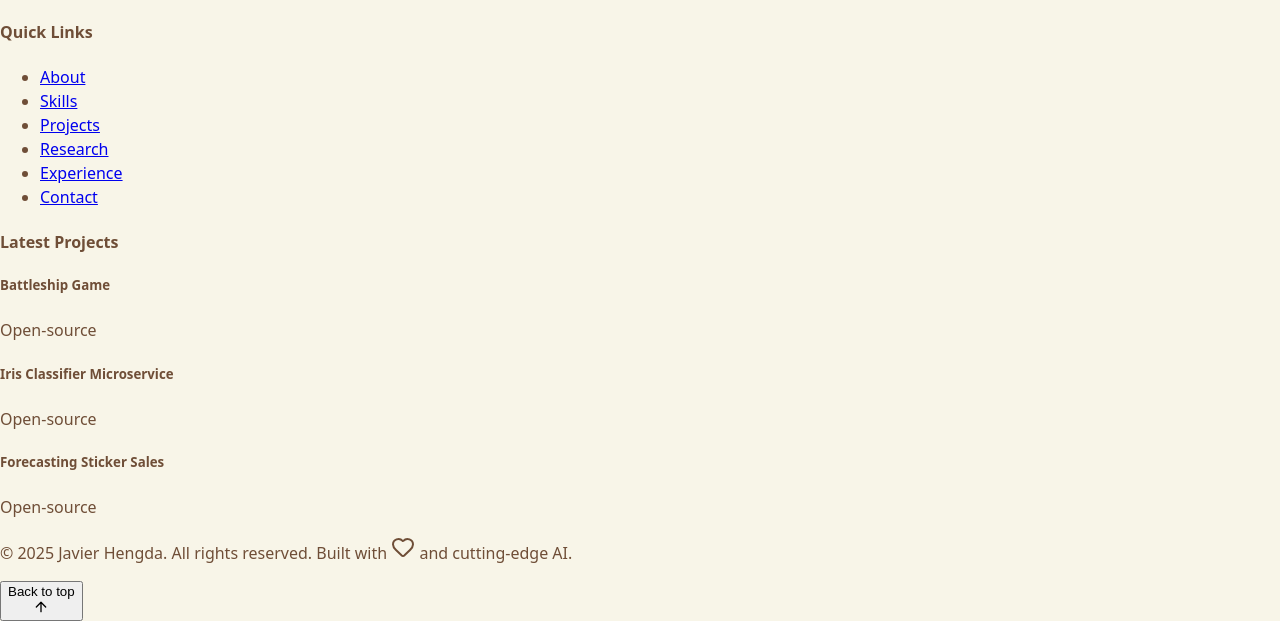
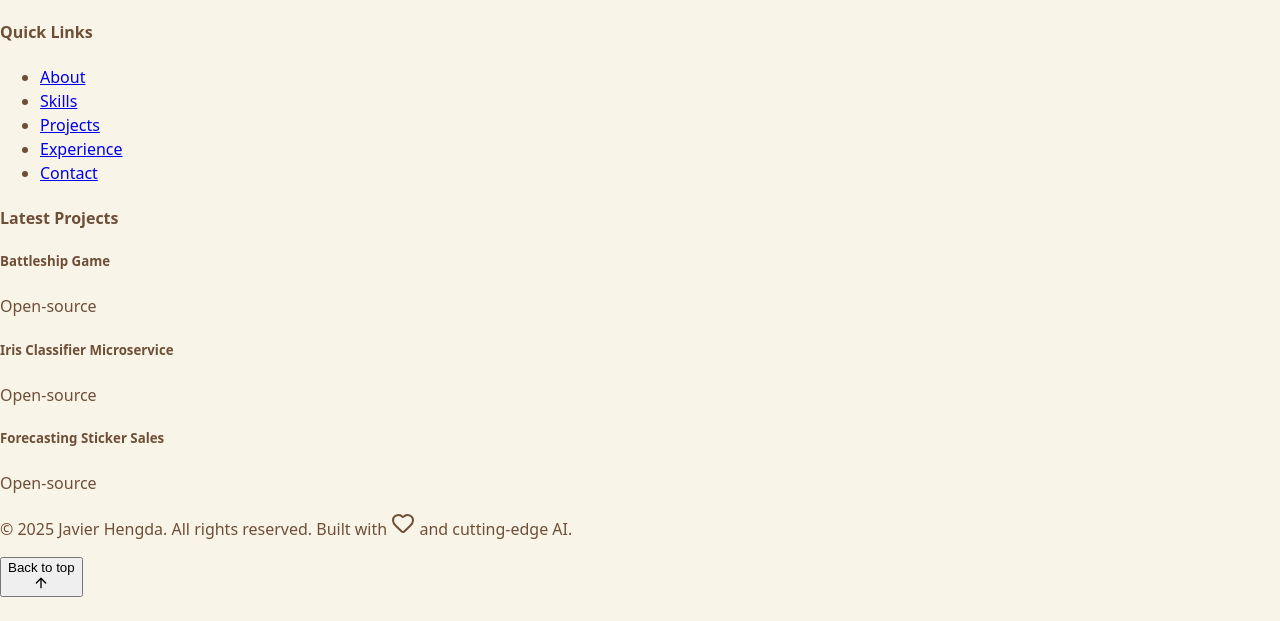
Before and after one commit to javierhwulin/personal-portfolio, an Astro site: page / in a window 1280 px wide. Shown: the part 9135-9756 px from the top of the page. After the commit the page ends 9732 px from the top, so only its background shows below. Built offline with nearby package versions, Linux system fonts and the light colour scheme; Astro itself is replaced by a stand-in of ours.

Commit message:
improve webpage

```diff
--- a/src/components/footer.tsx
+++ b/src/components/footer.tsx
@@ -56,7 +56,7 @@ export default function Footer() {
           <div className="text-left">
             <h4 className="font-display font-bold mb-lg text-h4 text-rice-paper text-left">Quick Links</h4>
             <ul className="space-y-md list-none text-left p-0 m-0">
-              {["About", "Skills", "Projects", "Research", "Experience", "Contact"].map((item) => (
+              {["About", "Skills", "Projects", "Experience", "Contact"].map((item) => (
                 <li key={item} className="text-left">
                   <a
                     href={`#${item.toLowerCase()}`}
```
